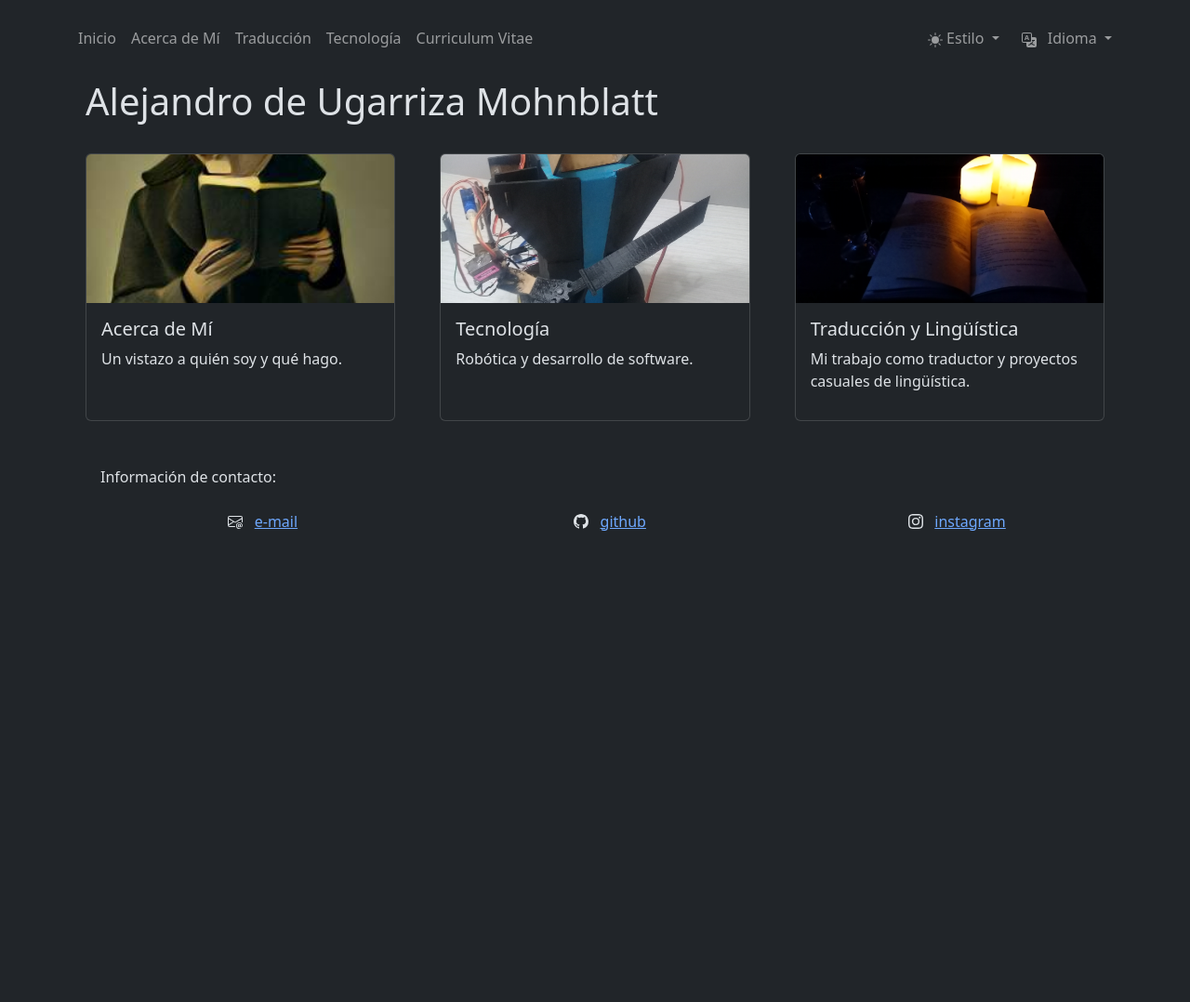
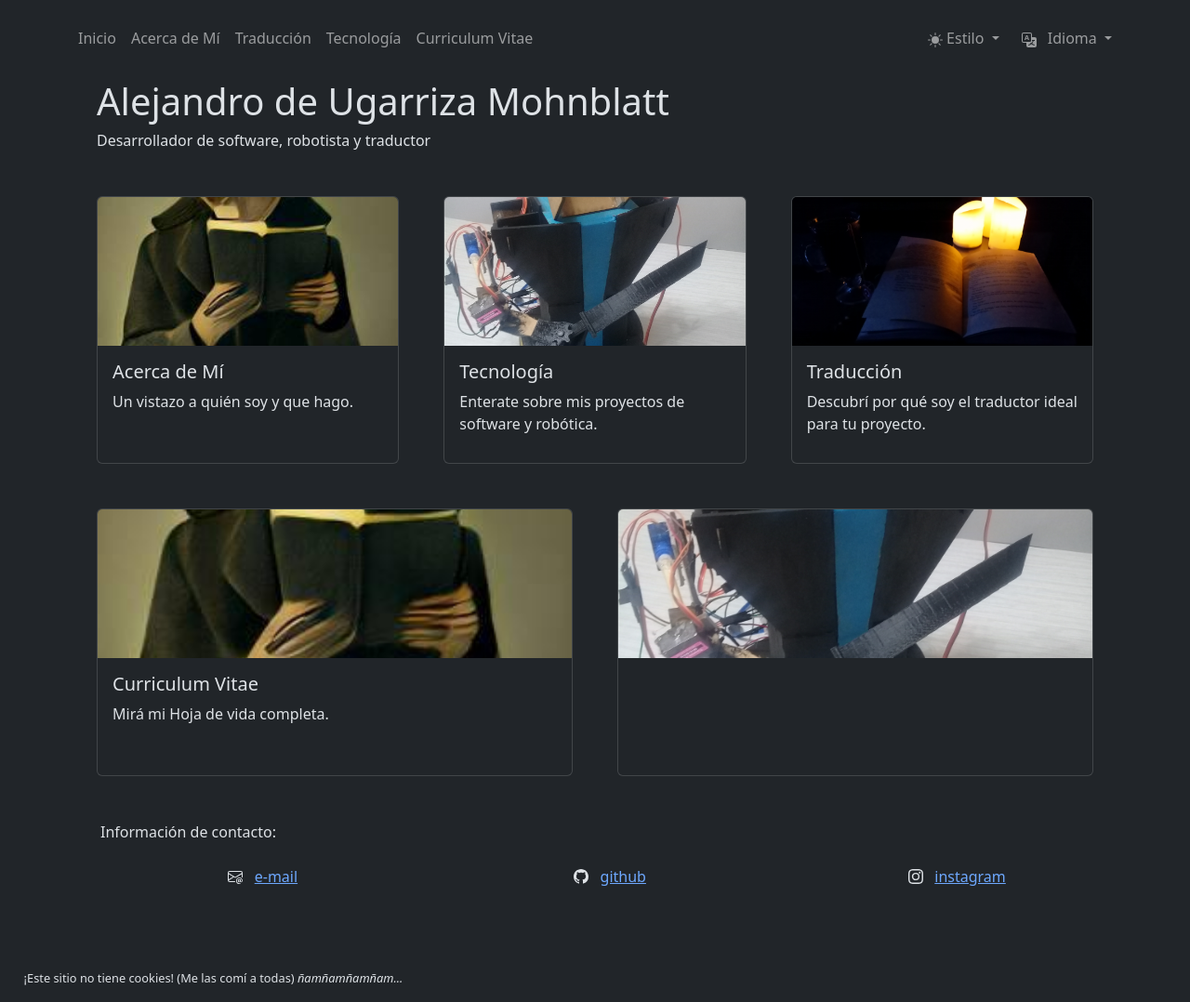
Before and after one commit to CoolRobotsAndStuff/personal_website, a Flask app: page /home/es/?theme=dark in a window 1280 px wide. Shown: the whole page at 93% size. Before the commit the page ends 571 px from the top, so only its background shows below. Run offline with Flask 3, Linux system fonts and the light colour scheme.

Commit message:
Included both cv and aboutme page, added erebus controller as project, added no-cookie notice, deleted empty files and improved look on medium sized screens

```diff
--- a/templates/base.html
+++ b/templates/base.html
@@ -24,7 +24,7 @@
             padding-left: 5vw;
             padding-right: 5vw;
             padding-top: 1vw;
-            padding-bottom: 5vw;
+            padding-bottom: 1rem;
 
             }
 
@@ -149,7 +149,11 @@
                 </div>
 
             </div>
+
         </div>
+
+        <br>
+        </div><span style="display: block; font-size: 0.8rem; margin-top: 5vw; margin-left: -3vw">{% block eat_cookies %}{% endblock %}</span></div>
 
         <script src="https://cdn.jsdelivr.net/npm/@popperjs/core@2.11.8/dist/umd/popper.min.js" integrity="sha384-I7E8VVD/ismYTF4hNIPjVp/Zjvgyol6VFvRkX/vR+Vc4jQkC+hVqc2pM8ODewa9r" crossorigin="anonymous"></script>
         <script src="https://cdn.jsdelivr.net/npm/bootstrap@5.3.1/dist/js/bootstrap.min.js" integrity="sha384-Rx+T1VzGupg4BHQYs2gCW9It+akI2MM/mndMCy36UVfodzcJcF0GGLxZIzObiEfa" crossorigin="anonymous"></script>
--- a/templates/base_about.html
+++ b/templates/base_about.html
@@ -29,6 +29,12 @@
                 {% block distinctions %}{% endblock %}
             </p>
 
+            <br>
+
+            <p>
+                {% block cv %}{% endblock %}
+            </p>
+
 
         </div>
     </div>
--- a/templates/base_index.html
+++ b/templates/base_index.html
@@ -2,9 +2,15 @@
     <title>{% block title %} {% endblock %}</title>
 </head>
 
-<div class="container-fluid">
-  <h1>Alejandro de Ugarriza Mohnblatt</h1>
-  <div class="row g-5">
+<div class="container-fluid g-5">
+
+
+
+  <h1 style="margin-bottom: 0.4rem">Alejandro de Ugarriza Mohnblatt</h1>
+  <p style="margin-bottom: 3rem;">
+    {% block intro %} {% endblock %}
+  </p>
+
   <style>
     .card {
       height: auto;
@@ -15,7 +21,7 @@
     }
 
     .card-img-top {
-        width: 100%rem;
+      width: 100%;
       height: 10rem;
       object-fit: cover;
       }
@@ -26,7 +32,7 @@
     }
   </style>
 
-
+  <div class="row g-5">
     <div class="col">
         <a href="/about/{{lang}}/?theme={{theme}}" class="card">
           <img src="{{url_for('static', filename='profile.jpg')}}" class="card-img-top" alt="...">
@@ -45,12 +51,36 @@
           </div>
         </a>
     </div>
-    <div class="col" style="max-width: 100%; max-width: 42rem;">
+    <div class="col" style="max-width: 70rem;">
         <a href="/translation/{{lang}}/?theme={{theme}}" class="card">
           <img src="{{url_for('static', filename='linguistics.jpg')}}" class="card-img-top" alt="...">
           <div class="card-body">
             <h5 class="card-title">{% block linguistics_title %} {% endblock %}</h5>
             <p class="card-text"> {% block linguistics_content %} {% endblock %} </p>
+          </div>
+        </a>
+    </div>
+  </div>
+
+  <br>
+  <br>
+
+  <div class="row g-5">
+    <div class="col">
+        <a href="/cv/{{lang}}/?theme={{theme}}" class="card">
+          <img src="{{url_for('static', filename='profile.jpg')}}" class="card-img-top" alt="...">
+          <div class="card-body">
+            <h5 class="card-title">{% block cv_title %} {% endblock %}</h5>
+            <p class="card-text"> {% block cv_content %} {% endblock %} </p>
+          </div>
+        </a>
+    </div>
+    <div class="col">
+        <a href="/gallery/{{lang}}/?theme={{theme}}" class="card">
+          <img src="{{url_for('static', filename='tech.jpg')}}" class="card-img-top" alt="...">
+          <div class="card-body">
+            <h5 class="card-title">{% block gallery_title %} {% endblock %}</h5>
+            <p class="card-text"> {% block gallery_content %} {% endblock %} </p>
           </div>
         </a>
     </div>
--- a/templates/en/base.html
+++ b/templates/en/base.html
@@ -11,3 +11,5 @@
 {% block theme_selector %}Theme{% endblock %}
 {% block dark_theme %}Dark{% endblock %}
 {% block light_theme %}Light{% endblock %}
+
+{% block eat_cookies %} This site has no cookies! (I ate them all) <i>crunch crunch crunch...</i> {% endblock %}
--- a/templates/en/blog.html
+++ /dev/null
@@ -1 +0,0 @@
-You are on the blog
--- a/templates/es/about.html
+++ b/templates/es/about.html
@@ -25,3 +25,7 @@
 {% block distinctions %}
 Mi equipo y yo ganamos el segundo lugar en la competencia internacional de robótica RoboCup  2023, en la categoría de <i>Junior Simulated Rescue Maze</i> (Rescate de Laberinto Simulado para Menores), además de un premio comunitario otorgado por el voto de los otros participantes.
 {% endblock %}
+
+{% block cv %}
+Todos mis datos, reconocimientos, proyectos e historial académico están en detalle en mi <a href="/cv/{{lang}}/?theme={{theme}}">cv</a>.
+{% endblock %}
--- a/templates/es/base.html
+++ b/templates/es/base.html
@@ -15,3 +15,5 @@
 
 
 {% block contact_title %} Información de contacto{% endblock %}
+
+{% block eat_cookies %} ¡Este sitio no tiene cookies! (Me las comí a todas) <i>ñamñamñamñam...</i> {% endblock %}
--- a/templates/es/index.html
+++ b/templates/es/index.html
@@ -2,12 +2,20 @@
 
 {% block title %} Alejandro de Ugarriza Mohnblatt{% endblock %}
 
+{% block intro %}
+    Desarrollador de software, robotista y traductor
+{% endblock %}
+
 {% block about_title %} Acerca de Mí {% endblock %}
-{% block about_content %} Un vistazo a quién soy y qué hago. {% endblock %}
+{% block about_content %} Un vistazo a quién soy y que hago. {% endblock %}
 
 {% block software_title %} Tecnología {% endblock %}
-{% block software_content %} Robótica y desarrollo de software. {% endblock %}
+{% block software_content %} Enterate sobre mis proyectos de software y robótica. {% endblock %}
 
 
-{% block linguistics_title %} Traducción y Lingüística {% endblock %}
-{% block linguistics_content %} Mi trabajo como traductor y proyectos casuales de lingüística. {% endblock %}
+{% block linguistics_title %} Traducción {% endblock %}
+{% block linguistics_content %} Descubrí por qué soy el traductor ideal para tu proyecto. {% endblock %}
+
+
+{% block cv_title %} Curriculum Vitae {% endblock %}
+{% block cv_content %} Mirá mi Hoja de vida completa. {% endblock %}
```
Also changed, not shown: data/es/cv_data.yaml (+19 -0 lines), templates/es/blog.html (deleted). Lines whose indentation alone changed are shown as unchanged.
